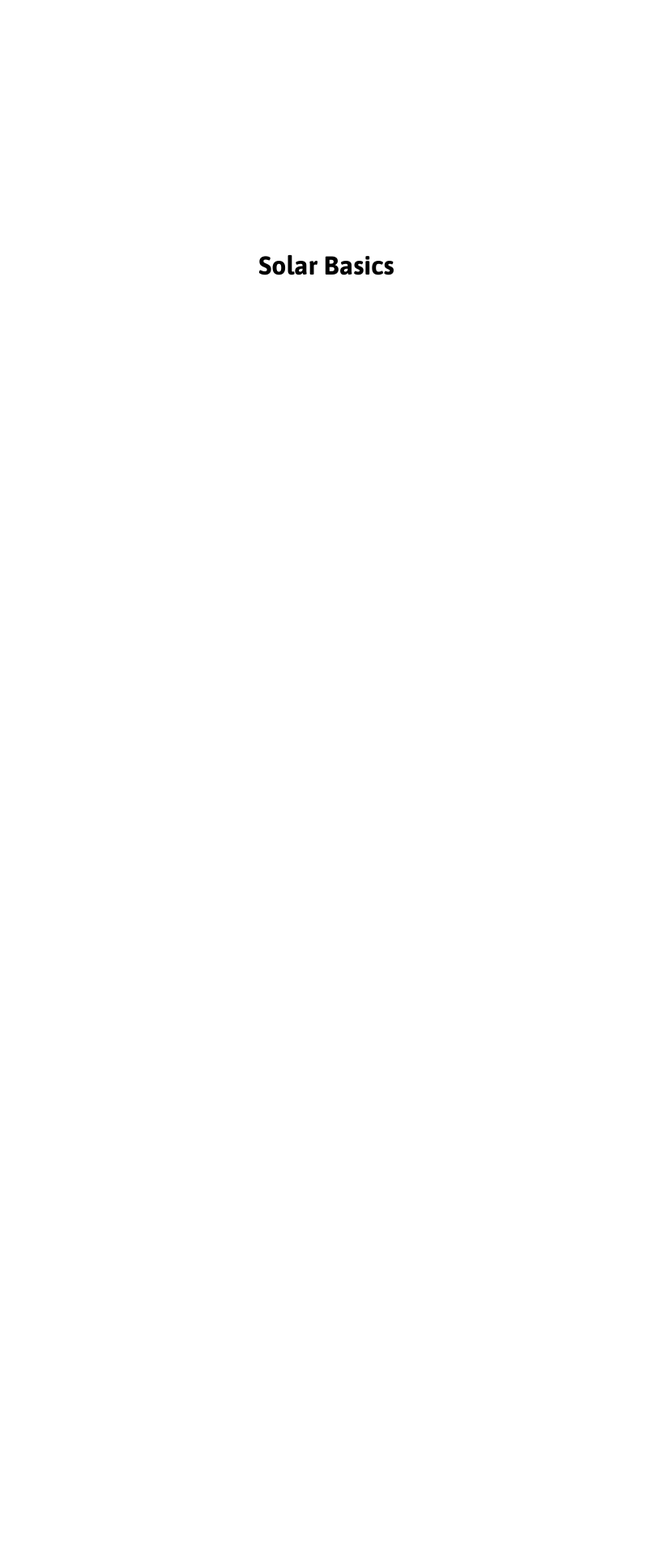
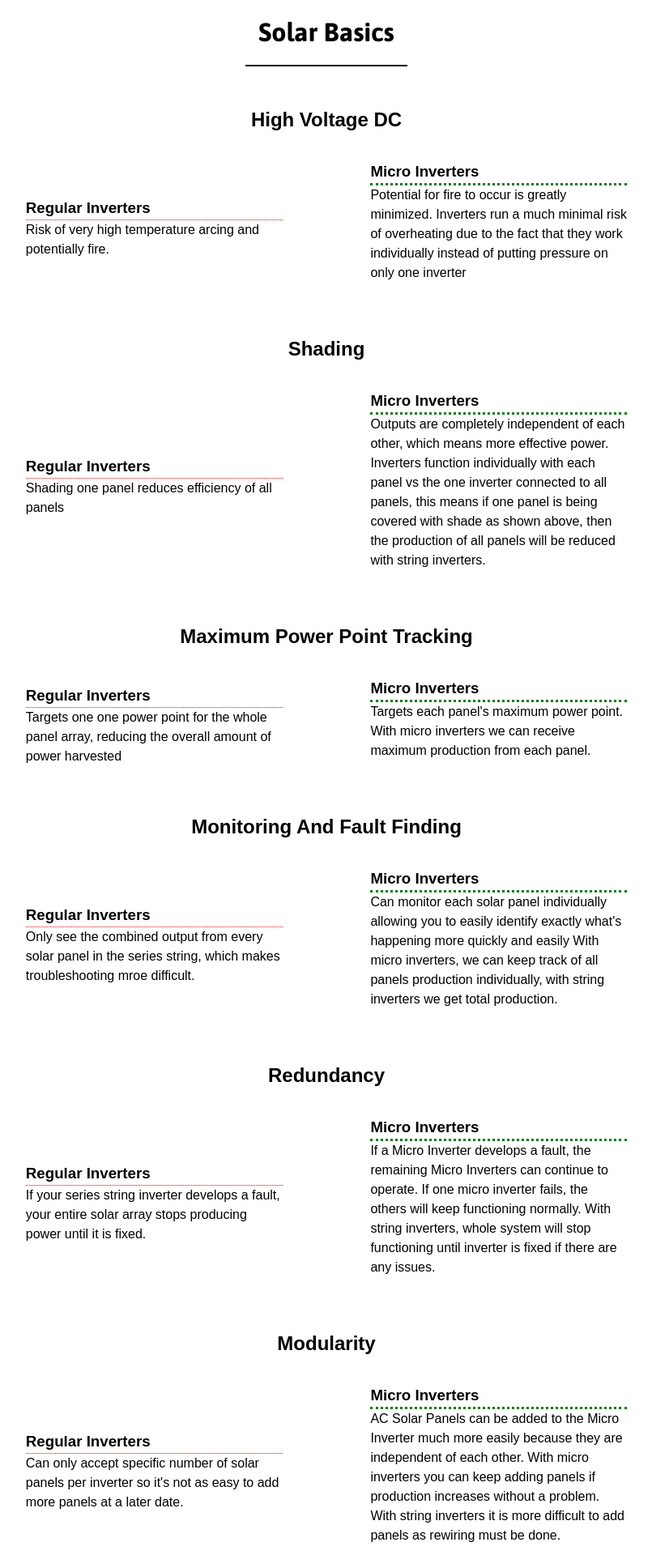
Before and after one commit to eric-santosCEA/second-solarcea, a React (Create React App) app: page /solar-basics in a window 1280 px wide. Shown: the part 80-2000 px from the top of the page at 81% size, without its empty margins (237-1042 px from the left). Before the commit the page ends 800 px from the top, so only its background shows below. Built offline with nearby package versions, Linux system fonts and the light colour scheme.

Commit message:
style solar basics, no errors

```diff
--- a/src/components/SolarBasics.js
+++ b/src/components/SolarBasics.js
@@ -1,11 +1,161 @@
 import React from 'react'
 import '../styles/solar-basics.css'
 
+import Footer from './Footer'
+
 const SolarBasics = () => {
   return (
-    <div className="basics">
-      <h1>Solar Basics</h1>
-    </div>
+    <>
+      <div className="basics">
+        <header>
+          <h1>Solar Basics</h1>
+        </header>
+        <div className="title">
+          <h2>High Voltage DC</h2>
+        </div>
+        <div className="blocks">
+          <section className="regular">
+            <h3>Regular Inverters</h3>
+            <p>Risk of very high temperature arcing and potentially fire.</p>
+          </section>
+          <section className="micro">
+            <h3>Micro Inverters</h3>
+            <p>
+              Potential for fire to occur is greatly minimized. Inverters run a
+              much minimal risk of overheating due to the fact that they work
+              individually instead of putting pressure on only one inverter
+            </p>
+          </section>
+        </div>
+        <div className="title">
+          <h2>Shading</h2>
+        </div>
+        <div className="blocks">
+          <section className="regular">
+            <h3>Regular Inverters</h3>
+            <p>Shading one panel reduces efficiency of all panels</p>
+          </section>
+          <section className="micro">
+            <h3>Micro Inverters</h3>
+            <p>
+              Outputs are completely independent of each other, which means more
+              effective power. Inverters function individually with each panel
+              vs the one inverter connected to all panels, this means if one
+              panel is being covered with shade as shown above, then the
+              production of all panels will be reduced with string inverters.
+            </p>
+          </section>
+        </div>
+        <div className="title">
+          <h2>Maximum Power Point Tracking</h2>
+        </div>
+        <div className="blocks">
+          <section className="regular">
+            <h3>Regular Inverters</h3>
+            <p>
+              Targets one one power point for the whole panel array, reducing
+              the overall amount of power harvested
+            </p>
+          </section>
+          <section className="micro">
+            <h3>Micro Inverters</h3>
+            <p>
+              Targets each panel's maximum power point. With micro inverters we
+              can receive maximum production from each panel.
+            </p>
+          </section>
+        </div>
+        <div className="title">
+          <h2>Monitoring And Fault Finding</h2>
+        </div>
+        <div className="blocks">
+          <section className="regular">
+            <h3>Regular Inverters</h3>
+            <p>
+              Only see the combined output from every solar panel in the series
+              string, which makes troubleshooting mroe difficult.
+            </p>
+          </section>
+          <section className="micro">
+            <h3>Micro Inverters</h3>
+            <p>
+              Can monitor each solar panel individually allowing you to easily
+              identify exactly what's happening more quickly and easily With
+              micro inverters, we can keep track of all panels production
+              individually, with string inverters we get total production.
+            </p>
+          </section>
+        </div>
+        <div className="title">
+          <h2>Redundancy</h2>
+        </div>
+        <div className="blocks">
+          <section className="regular">
+            <h3>Regular Inverters</h3>
+            <p>
+              If your series string inverter develops a fault, your entire solar
+              array stops producing power until it is fixed.
+            </p>
+          </section>
+          <section className="micro">
+            <h3>Micro Inverters</h3>
+            <p>
+              If a Micro Inverter develops a fault, the remaining Micro
+              Inverters can continue to operate. If one micro inverter fails,
+              the others will keep functioning normally. With string inverters,
+              whole system will stop functioning until inverter is fixed if
+              there are any issues.
+            </p>
+          </section>
+        </div>
+        <div className="title">
+          <h2>Modularity</h2>
+        </div>
+        <div className="blocks">
+          <section className="regular">
+            <h3>Regular Inverters</h3>
+            <p>
+              Can only accept specific number of solar panels per inverter so
+              it's not as easy to add more panels at a later date.
+            </p>
+          </section>
+          <section className="micro">
+            <h3>Micro Inverters</h3>
+            <p>
+              AC Solar Panels can be added to the Micro Inverter much more
+              easily because they are independent of each other. With micro
+              inverters you can keep adding panels if production increases
+              without a problem. With string inverters it is more difficult to
+              add panels as rewiring must be done.
+            </p>
+          </section>
+        </div>
+        <div className="title">
+          <h2>Orientation</h2>
+        </div>
+        <div className="blocks">
+          <section className="regular">
+            <h3>Regular Inverters</h3>
+            <p>
+              All of your solar panels need to be connected in the same
+              orientation so they all produce a similar current.
+            </p>
+          </section>
+          <section className="micro">
+            <h3>Micro Inverters</h3>
+            <p>
+              Can be oriented in any direction and will not affect the operation
+              of other solar panels because they are independent from one
+              another. With micro inverters, they can be placed in any direction
+              allowing correct panel placement that allows for maximum
+              production. With a string inverter, all panels must be placed the
+              same way.
+            </p>
+          </section>
+        </div>
+      </div>
+      <Footer />
+    </>
   )
 }
 export default SolarBasics
--- a/src/styles/solar-basics.css
+++ b/src/styles/solar-basics.css
@@ -1,9 +1,59 @@
 .basics {
   display: flex;
+  justify-content: center;
   align-items: center;
-  justify-content: center;
-  height: 90vh;
+  flex-flow: column wrap;
+  margin: 0 1rem;
 }
-.basics h1 {
-  color: black;
+@media screen and (min-width: 415px) {
+  .basics {
+    margin: 2rem 10rem;
+  }
 }
+.basics header h1 {
+  border-bottom: 2px solid black;
+  padding: 1rem;
+  margin-bottom: 1rem;
+}
+.basics .title {
+  margin: 2rem 0;
+}
+@media screen and (min-width: 415px) {
+  .basics .title {
+    margin: 2rem;
+  }
+}
+.basics .blocks {
+  display: flex;
+  justify-content: space-evenly;
+  align-items: center;
+  flex-flow: column wrap;
+}
+@media screen and (min-width: 415px) {
+  .basics .blocks {
+    display: flex;
+    flex-flow: row wrap;
+  }
+}
+.basics .blocks .regular {
+  margin-bottom: 1rem;
+}
+@media screen and (min-width: 415px) {
+  .basics .blocks .regular {
+    max-width: 33%;
+  }
+}
+.basics .blocks .regular h3 {
+  border-bottom: 1px dotted red;
+}
+.basics .blocks .micro {
+  margin-bottom: 2rem;
+}
+@media screen and (min-width: 415px) {
+  .basics .blocks .micro {
+    max-width: 33%;
+  }
+}
+.basics .blocks .micro h3 {
+  border-bottom: 3px dotted green;
+}
--- a/src/styles/solar-basics.less
+++ b/src/styles/solar-basics.less
@@ -1,9 +1,51 @@
 .basics {
   display: flex;
+  justify-content: center;
   align-items: center;
-  justify-content: center;
-  height: 90vh;
-  h1 {
-    color: black;
+  flex-flow: column wrap;
+  margin: 0 1rem;
+  @media screen and (min-width: 415px) {
+    margin: 2rem 10rem;
+  }
+  header {
+    h1 {
+      border-bottom: 2px solid black;
+      padding: 1rem;
+      margin-bottom: 1rem;
+    }
+  }
+  .title {
+    margin: 2rem 0;
+    @media screen and (min-width: 415px) {
+      margin: 2rem;
+    }
+  }
+  .blocks {
+    display: flex;
+    justify-content: space-evenly;
+    align-items: center;
+    flex-flow: column wrap;
+    @media screen and (min-width: 415px) {
+      display: flex;
+      flex-flow: row wrap;
+    }
+    .regular {
+      margin-bottom: 1rem;
+      @media screen and (min-width: 415px) {
+        max-width: 33%;
+      }
+      h3 {
+        border-bottom: 1px dotted red;
+      }
+    }
+    .micro {
+      margin-bottom: 2rem;
+      @media screen and (min-width: 415px) {
+        max-width: 33%;
+      }
+      h3 {
+        border-bottom: 3px dotted green;
+      }
+    }
   }
 }
```
